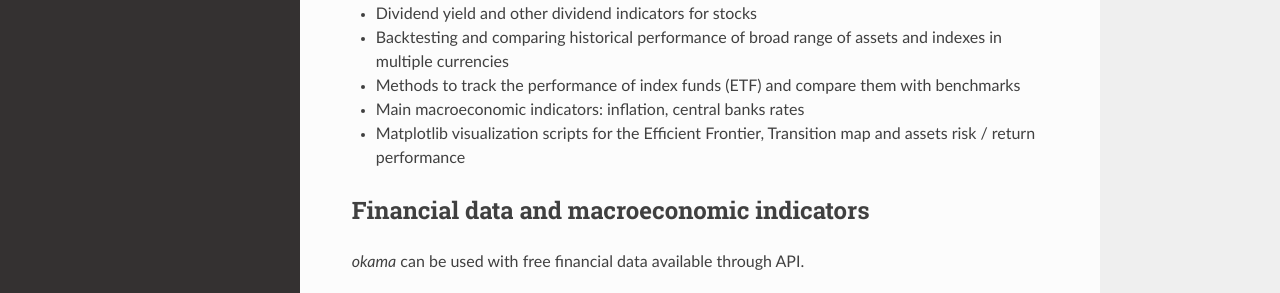
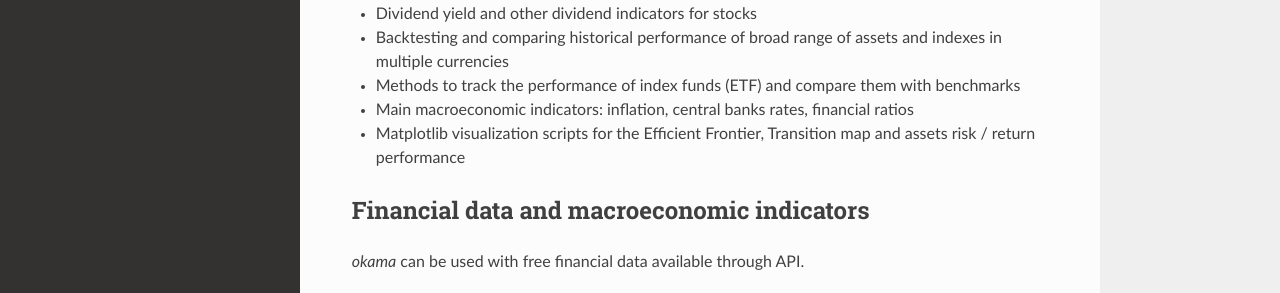
Before and after one commit to mbk-dev/okama, a Sphinx documentation site: the page built from docs/index.rst, in a window 1280 px wide and 900 px high, scrolled down 705 px. Shown: the part 158-451 px from the top of the window. Built offline with Sphinx 7.4.7 and the Read the Docs theme 2.0.0, drawn with Linux system fonts in a browser that asks for light colours; pages that are not in the unit, such as notebooks, are missing from menus; the version number is read from the project's files by our own code.

```diff
--- a/docs/index.rst
+++ b/docs/index.rst
@@ -53,7 +53,7 @@
 * Dividend yield and other dividend indicators for stocks
 * Backtesting and comparing historical performance of broad range of assets and indexes in multiple currencies
 * Methods to track the performance of index funds (ETF) and compare them with benchmarks
-* Main macroeconomic indicators: inflation, central banks rates
+* Main macroeconomic indicators: inflation, central banks rates, financial ratios
 * Matplotlib visualization scripts for the Efficient Frontier, Transition map and assets risk / return performance
 
 Financial data and macroeconomic indicators
```
Also changed, not shown: other parts of docs/index.rst (+1 -1 lines).
